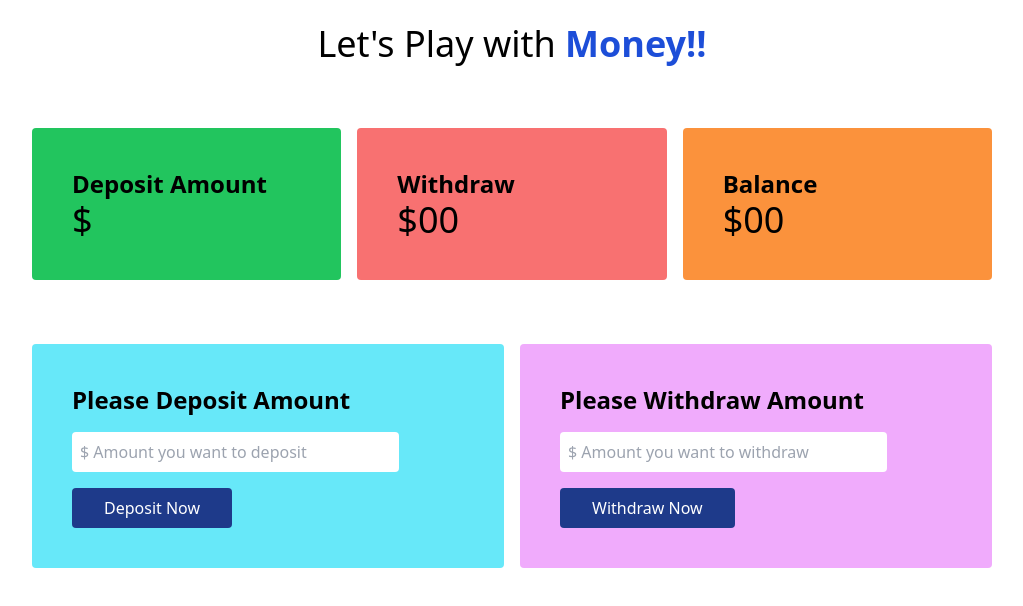
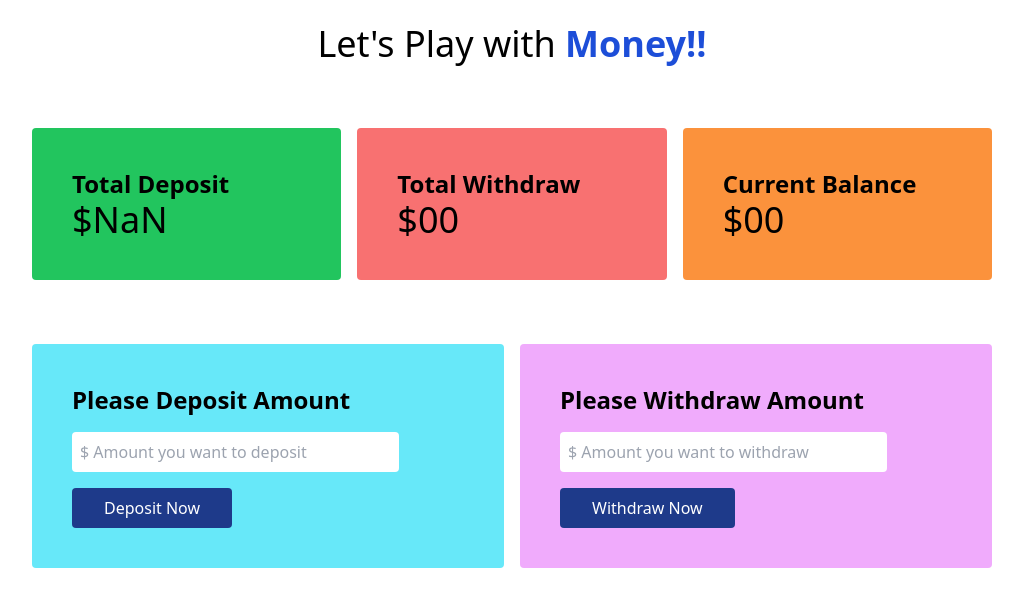
Before and after one commit to Shero-Programmer/Baap-Er-Bank, a plain HTML site: page bank.html in a window 1280 px wide. Both pictures are taken after a click on the button "Deposit Now". Shown: the whole page, without its empty margins (128-1151 px from the left). Drawn offline with nearby package versions, Linux system fonts and the light colour scheme.

Commit message:
deposit amount calculation added

```diff
--- a/bank.html
+++ b/bank.html
@@ -19,15 +19,15 @@
       <section>
         <div class="grid grid-cols-1 md:grid-cols-3 gap-4 w-9/12 mx-auto mt-16">
           <div class="bg-green-500 p-10 text-2xl rounded">
-            <h4 class="text-2xl font-bold">Deposit Amount</h4>
+            <h4 class="text-2xl font-bold">Total Deposit</h4>
             <h2 class="text-4xl">$<span id="total-deposit">00</span></h2>
           </div>
           <div class="bg-red-400 p-10 text-2xl rounded">
-            <h4 class="text-2xl font-bold">Withdraw</h4>
+            <h4 class="text-2xl font-bold">Total Withdraw</h4>
             <h2 class="text-4xl">$00</h2>
           </div>
           <div class="bg-orange-400 p-10 text-2xl rounded">
-            <h4 class="text-2xl font-bold">Balance</h4>
+            <h4 class="text-2xl font-bold">Current Balance</h4>
             <h2 class="text-4xl">$00</h2>
           </div>
         </div>
--- a/js/deposit.js
+++ b/js/deposit.js
@@ -5,13 +5,20 @@ document.getElementById('btn-deposit').addEventListener('click', function () {
   const inputField = document.getElementById('deposit-amount');
 
   // Step: 03   To get the vale of an input field use .value
-  const depositAmount = inputField.value;
+  const newDepositAmountString = inputField.value;
+  const newDepositAmount = parseFloat(newDepositAmountString);
 
   // Step: 04 Put the value of deposited amount in the deposit section
 
   // For non-input element (input or textarea) use .innerText to get the value
 
   const deposit = document.getElementById('total-deposit');
-  const depositTotal = deposit.innerText;
-  deposit.innerText = depositAmount;
+  const previousDepositTotalString = deposit.innerText;
+  const previousDepositTotal = parseFloat(previousDepositTotalString);
+  const totalDeposit = previousDepositTotal + newDepositAmount;
+  deposit.innerText = totalDeposit;
+
+  //   Clear Input amount
+
+  inputField.value = '';
 });
```
